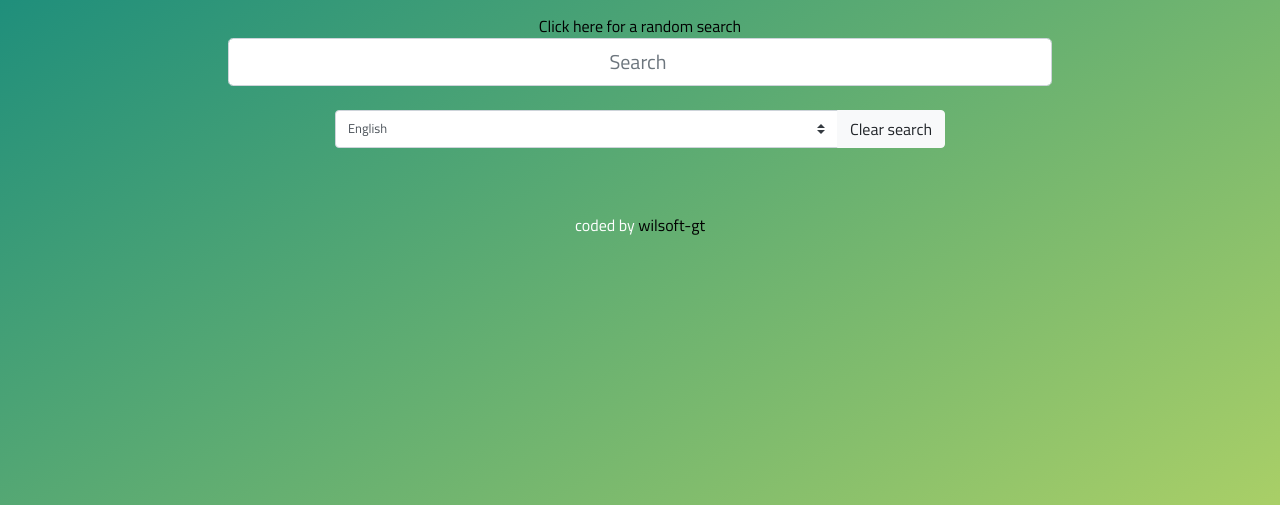
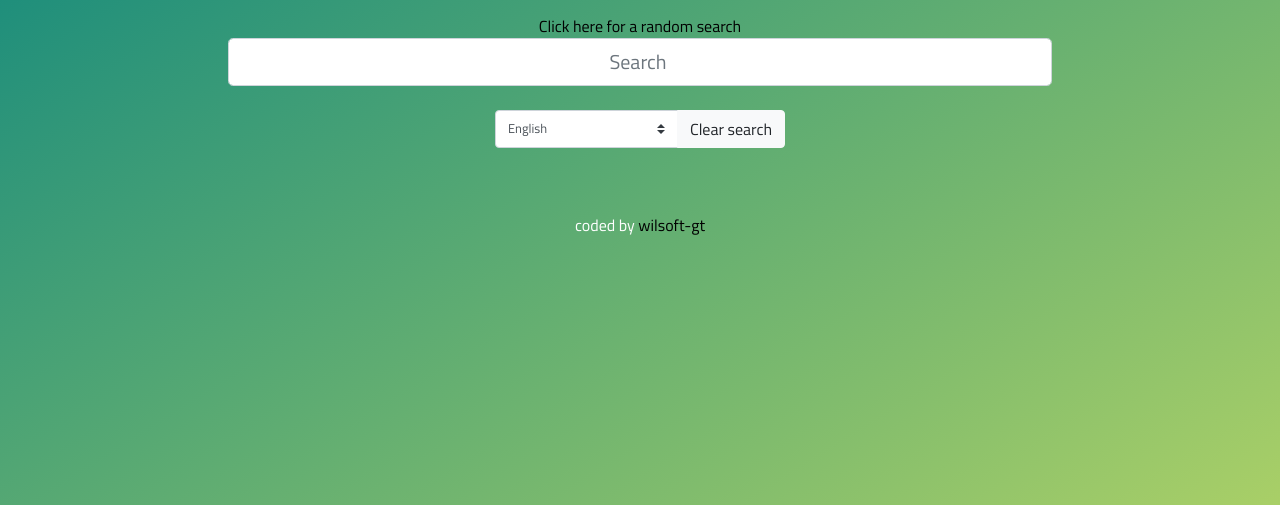
Before and after one commit to wilsoft-gt/wikipediaviewer, a plain HTML site: page index.html in a window 1280 px wide. Shown: the part 295-800 px from the top of the page. Drawn offline with nearby package versions, Linux system fonts and the light colour scheme; a web font is replaced by a local one.

Commit message:
fixed responsive

```diff
--- a/index.html
+++ b/index.html
@@ -29,7 +29,7 @@
 
         <!-- languaje select and clear button -->
         <div class="row" style="text-align: center;">
-            <div class="col-md-6 col-sm-4" style="margin: 0 auto;">
+            <div class="col-md-6 col-sm-4 col-lg-3" style="margin: 0 auto;">
             <div class="input-group">
                     <select id="languajes" class="custom-select">
                         <option value="en">English</option>
```
